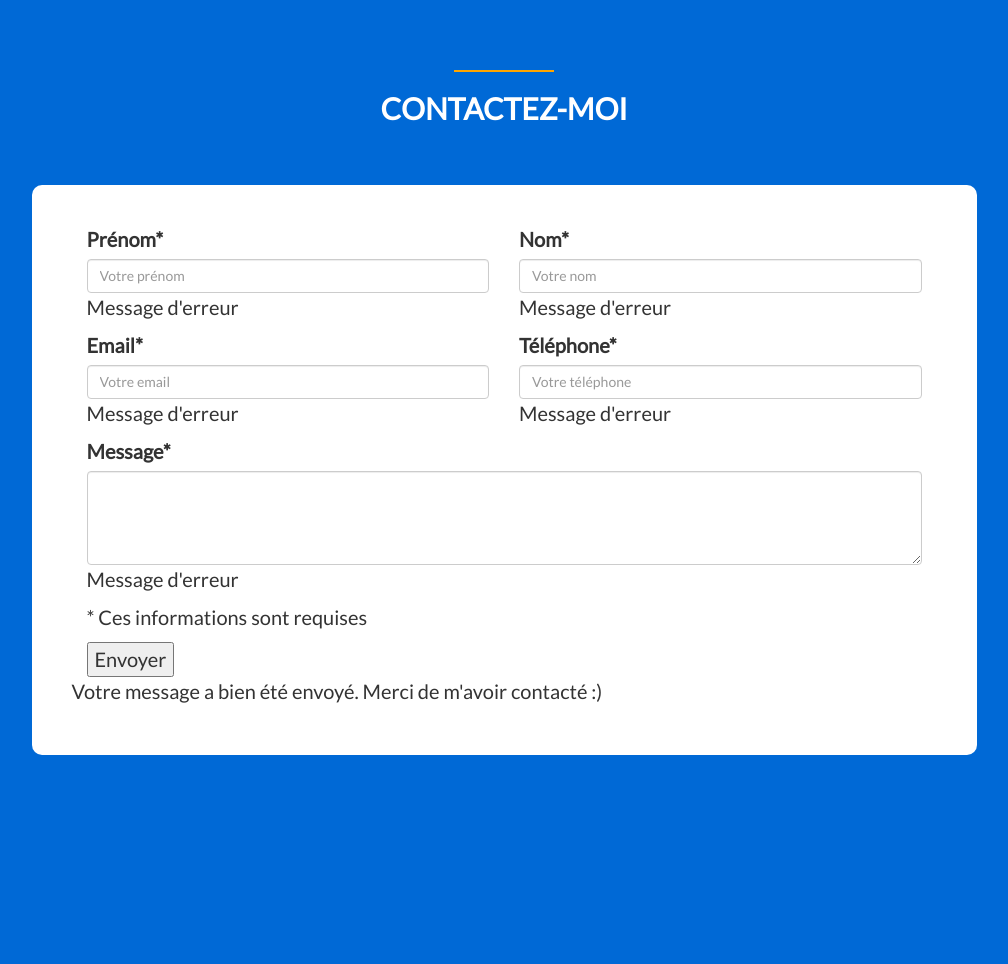
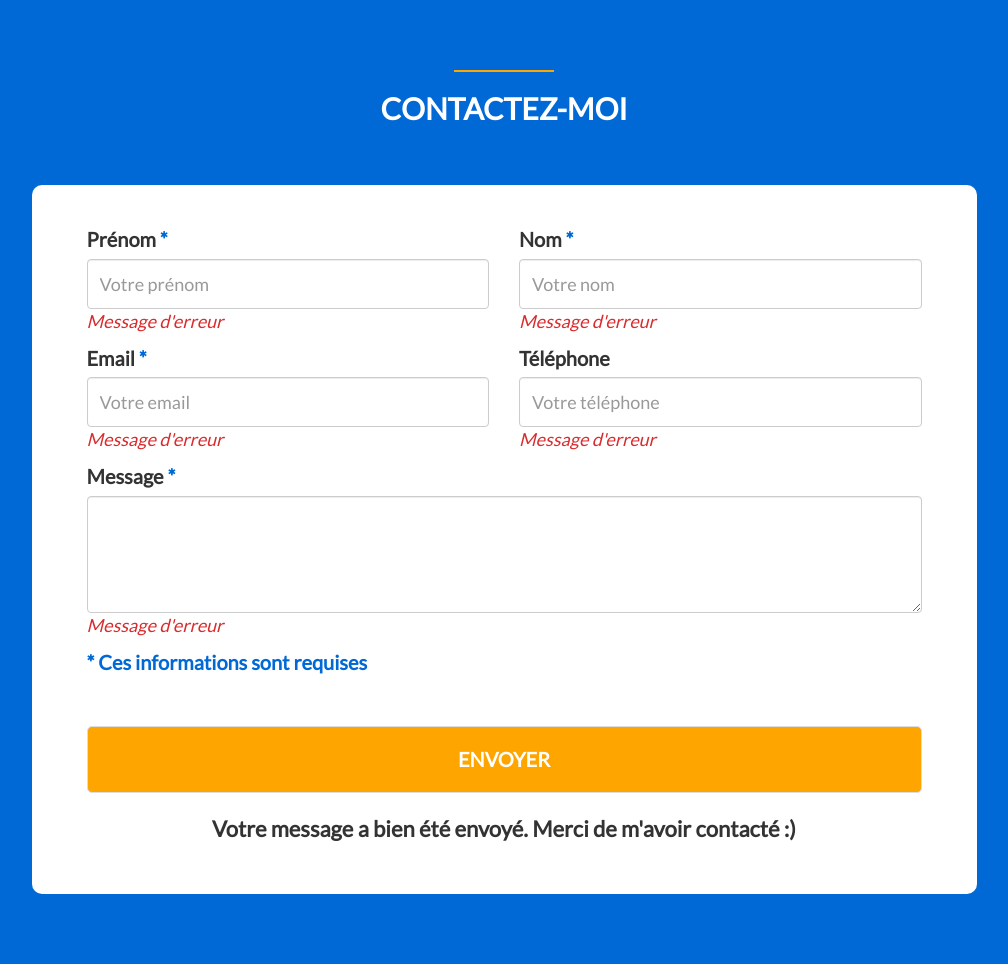
Before and after one commit to ClanCo/ResponsiveForm, a PHP site: page / in a window 1280 px wide. Shown: the whole page, without its empty margins (136-1144 px from the left). Before the commit the page ends 755 px from the top, so only its background shows below. Run offline with PHP 8.4, Linux system fonts and the light colour scheme.

Commit message:
add of CSS for the form

```diff
--- a/CSS/styles.css
+++ b/CSS/styles.css
@@ -33,3 +33,53 @@ h2
     padding: 40px;
     border-radius: 10px;
 }
+
+.blue
+{
+    color: #0069d6;
+}
+
+.form-control
+{
+    height: 50px;
+    font-size: 18px;
+}
+
+.comments
+{
+    font-style: italic;
+    font-size: 18px;
+    color: #d82c2e;
+    height: 25px;
+}
+
+#contact-form input[type=submit]
+{
+    margin: 40px auto 20px ;
+    display: block;
+}
+.button1
+{
+    border: 1px solid #ddd;
+    background: #ffa500;
+    color : white;
+    width: 100%;
+    font-weight: bold;
+    text-transform: uppercase;
+    padding: 18px;
+    border-radius: 5px;
+    transition: all 0.3s ease-in 0s;
+}
+
+.button1:hover
+{
+    background: #333;
+    border-color: #ffa500;
+}
+.thank-you
+{
+    text-align: center;
+    margin-top: 15px;
+    font-weight: bold;
+    font-size: 22px;
+}
--- a/index.html
+++ b/index.html
@@ -27,37 +27,37 @@
                 <div class="col-lg-10 col-lg-offset-1">
                     <form id="contact-form" method="post" action="" role="form">
                         <div class="col-md-6">
-                            <label for="firstname">Prénom<span class="blue">*</span></label>
+                            <label for="firstname">Prénom<span class="blue"> *</span></label>
                             <input type="text" name="firstname" id="firstname" class="form-control" placeholder="Votre prénom">
                             <p class="comments">Message d'erreur</p>
                         </div>
                         <div class="col-md-6">
-                            <label for="name">Nom<span class="blue">*</span></label>
+                            <label for="name">Nom<span class="blue"> *</span></label>
                             <input type="text" name="name" id= "name" class="form-control" placeholder="Votre nom">
                             <p class="comments">Message d'erreur</p>
                         </div>
                         <div class="col-md-6">
-                            <label for="email">Email<span class="blue">*</span></label>
+                            <label for="email">Email<span class="blue"> *</span></label>
                             <input type="text" name="email" id="email" class="form-control" placeholder="Votre email">
                             <p class="comments">Message d'erreur</p>
                         </div>
                         <div class="col-md-6">
-                            <label for="phone">Téléphone<span class="blue">*</span></label>
+                            <label for="phone">Téléphone</label>
                             <input type="text" name="phone"  id="phone" class="form-control" placeholder="Votre téléphone">
                             <p class="comments">Message d'erreur</p>
                         </div>
                         <div class="col-md-12">
-                            <label for="message">Message<span class="blue">*</span></label>
+                            <label for="message">Message<span class="blue"> *</span></label>
                             <textarea id="message" name="message" class="form-control" placeholder="Votre message" rows="4">
 
                             </textarea >
                             <p class="comments">Message d'erreur</p>
                         </div>
                         <div class="col-md-12">
-                            <p class="blue">* Ces informations sont requises</p>
+                            <p class="blue"><strong>* Ces informations sont requises</strong></p>
                         </div>
                         <div class="col-md-12">
-                            <input type="submit" class="button-1" value="Envoyer">
+                            <input type="submit" class="button1" value="Envoyer">
                         </div>
 
                         <p class="thank-you">Votre message a bien été envoyé. Merci de m'avoir contacté :) </p>
```
